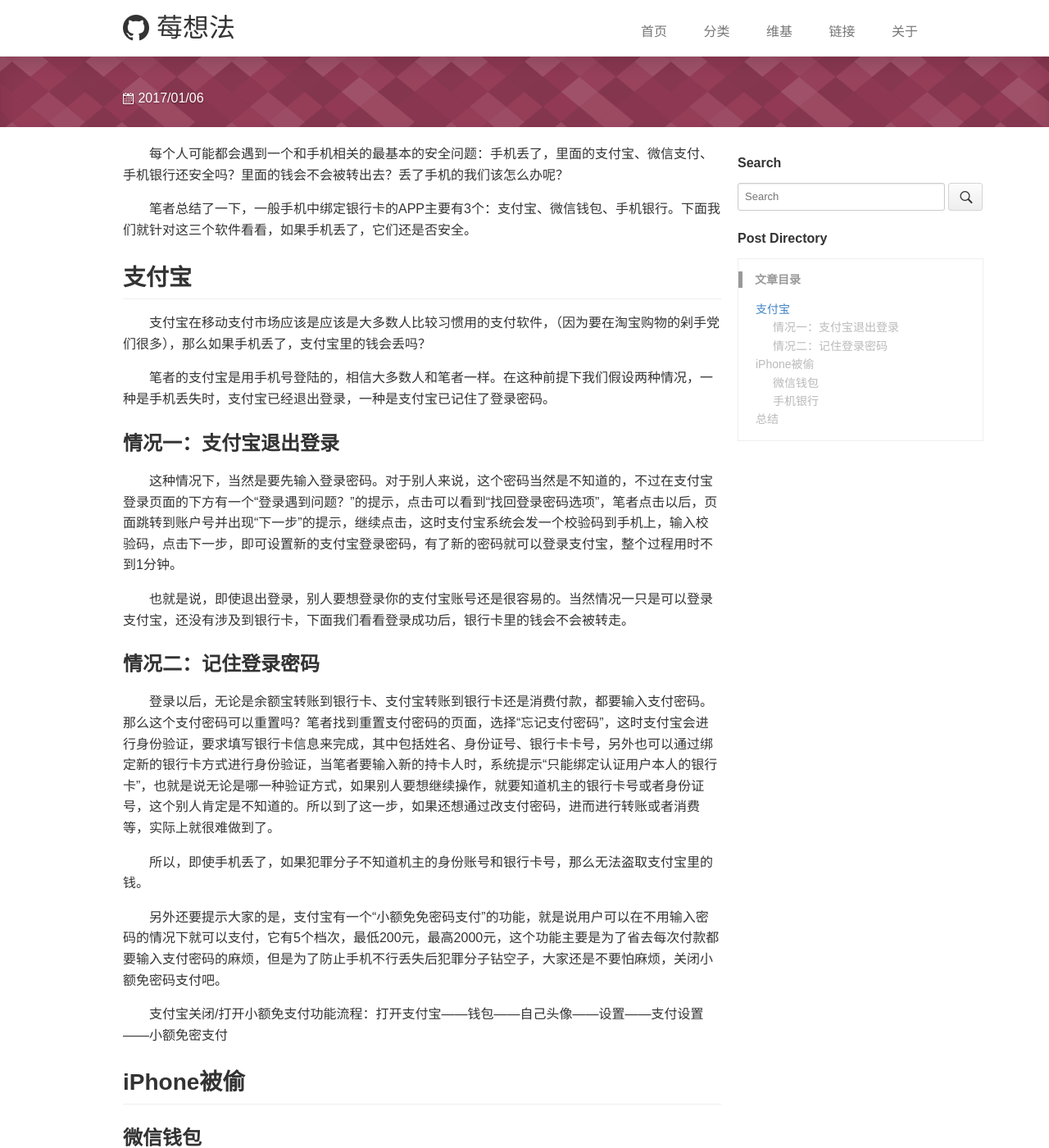
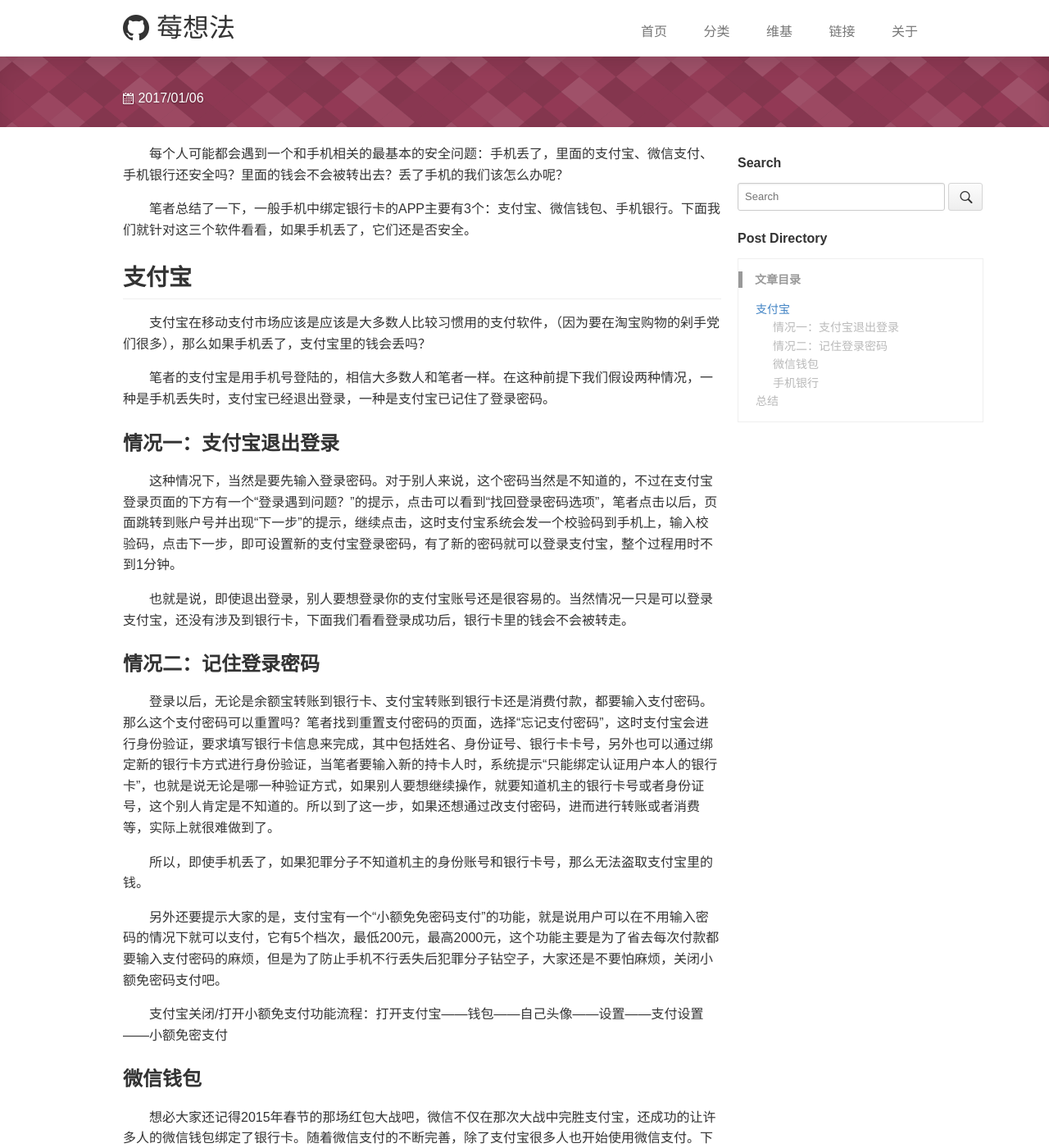
Before and after one commit to berrythinking/berrythinking.github.io, a Jekyll site: the page built from _posts/blog/2017-01-06-手机丢失后必做的几件事.md, in a window 1280 px wide and 1400 px high. Shown: the whole window at 82% size. Built offline with Jekyll 4.4.1, drawn with Linux system fonts in a browser that asks for light colours; our own code applies the rules of GitHub Pages for plain Markdown files; comment, search, counter and statistics services are not loaded.

Commit message:
remove content

```diff
--- a/_posts/blog/2017-01-06-手机丢失后必做的几件事.md
+++ b/_posts/blog/2017-01-06-手机丢失后必做的几件事.md
@@ -32,8 +32,6 @@ keywords: 手机, iphone, android, 支付宝, 微信, 银行, icloud, 手机银
 　　另外还要提示大家的是，支付宝有一个“小额免免密码支付”的功能，就是说用户可以在不用输入密码的情况下就可以支付，它有5个档次，最低200元，最高2000元，这个功能主要是为了省去每次付款都要输入支付密码的麻烦，但是为了防止手机不行丢失后犯罪分子钻空子，大家还是不要怕麻烦，关闭小额免密码支付吧。
 
 　　支付宝关闭/打开小额免支付功能流程：打开支付宝——钱包——自己头像——设置——支付设置——小额免密支付
-
-## iPhone被偷
 
 ### 微信钱包
 
```
